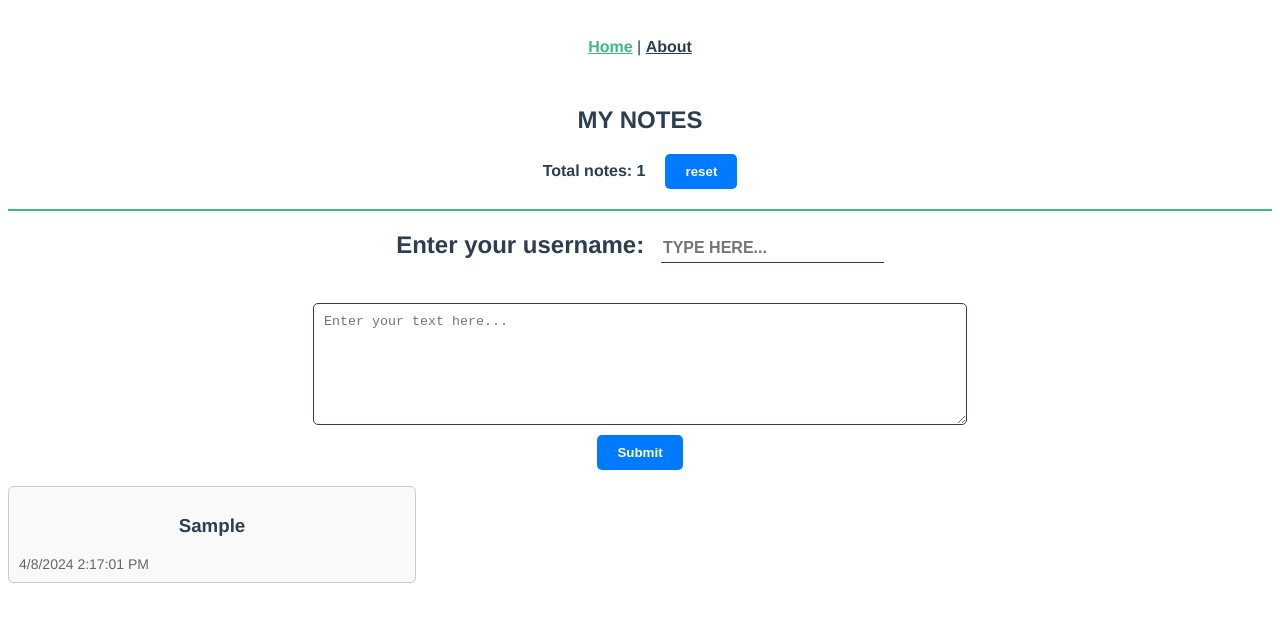
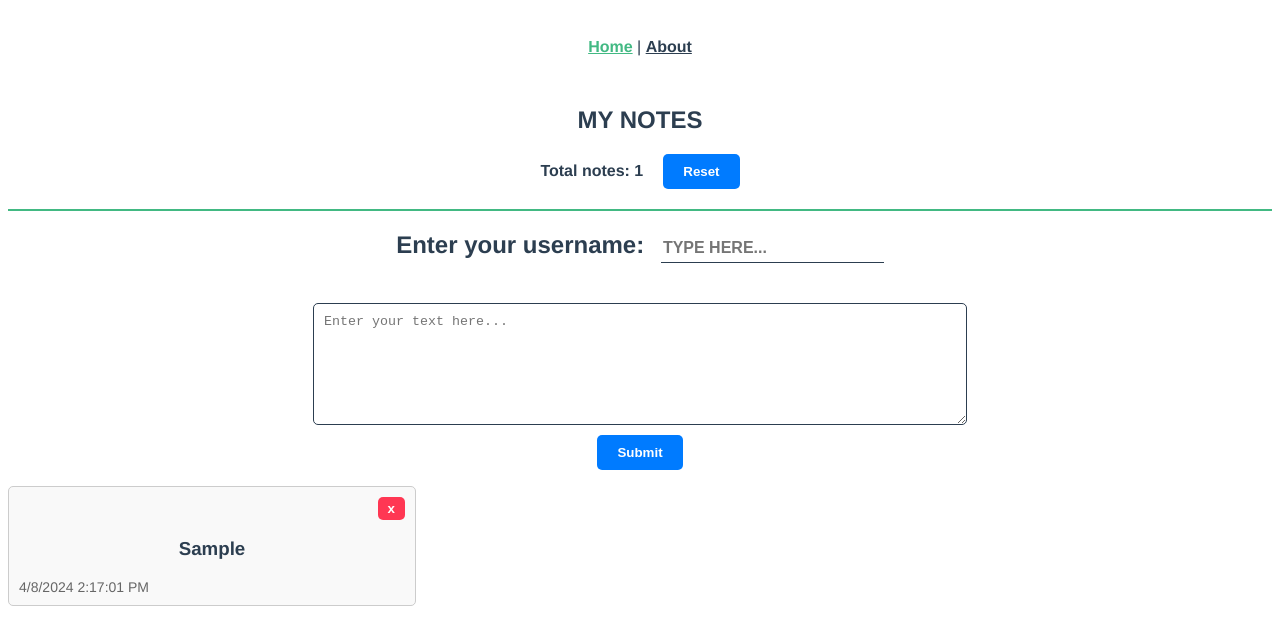
Before and after one commit to IlyaKrapivnoy/vue-note-app, a Vue app: page /#/ in a window 1280 px wide. Both pictures are taken after typing "Sample" into the empty fields and a click on the button "Submit". Shown: the top 642 px of the page. Built offline with nearby package versions, Linux system fonts and the light colour scheme.

Commit message:
add remove btn

```diff
--- a/src/views/HomeView.vue
+++ b/src/views/HomeView.vue
@@ -4,7 +4,7 @@
       <h1>My Notes</h1>
       <div class="counter-row">
         <span class="counter">Total notes: {{ notesCounter }}</span>
-        <button @click="reset" class="button-regular">reset</button>
+        <button @click="reset" class="button-regular">Reset</button>
       </div>
     </section>
     <section class="greeting-section">
@@ -30,7 +30,15 @@
 
     <section>
       <ul class="note-list">
-        <li v-for="note in notes" :key="note.id" class="note-item">
+        <li v-for="(note, i) in notes" :key="note.id" class="note-item">
+          <div class="button-wrapper">
+            <button
+              @click="removeTodo(i)"
+              class="button-regular button-danger button-small"
+            >
+              x
+            </button>
+          </div>
           <h3>{{ note.value }}</h3>
           <div class="note-details">
             <span class="note-date">{{ note.date }}</span>
@@ -107,6 +115,10 @@ const addNewNote = () => {
 
   newNote.value = "";
 };
+
+const removeTodo = (i) => {
+  notes.value.splice(i, 1);
+};
 </script>
 
 <style scoped lang="scss">
@@ -170,10 +182,28 @@ const addNewNote = () => {
   padding: 10px 20px;
   border-radius: 5px;
   cursor: pointer;
+  transition: all 0.3s ease 0s;
 
   &:hover {
     background-color: #0056b3;
   }
+}
+
+.button-danger {
+  background-color: #ff3753;
+
+  &:hover {
+    background-color: #de2a46;
+  }
+}
+
+.button-small {
+  padding: 4px 10px;
+}
+
+.button-wrapper {
+  display: flex;
+  justify-content: flex-end;
 }
 
 .note-list {
```
